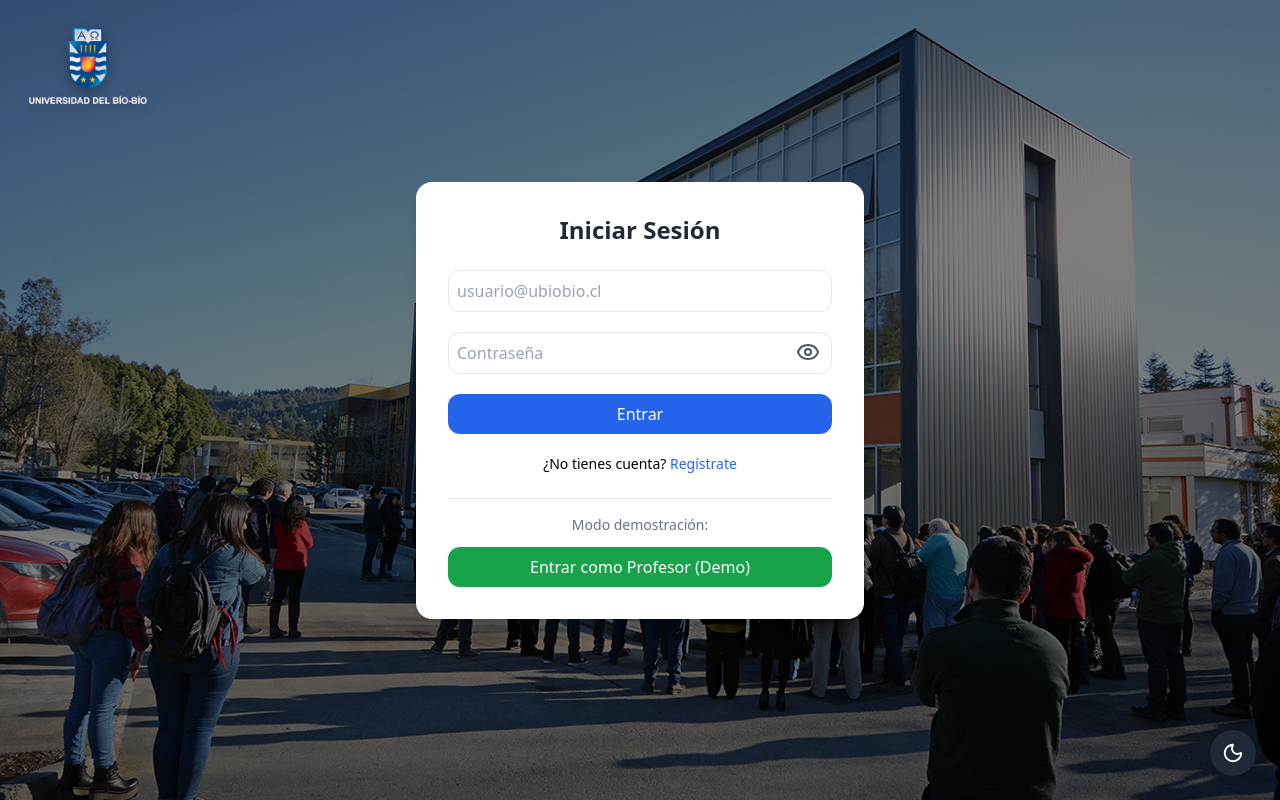
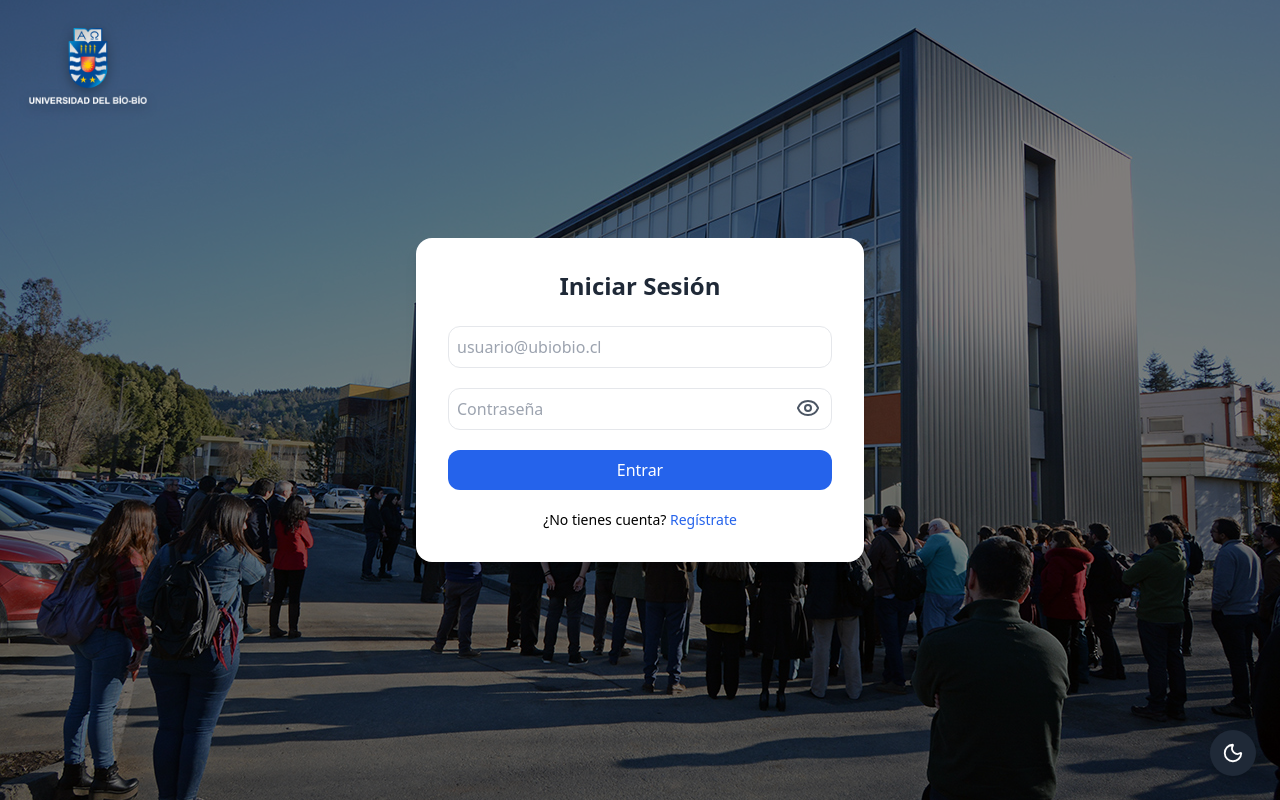
Before and after one commit to All-Sx/Proyecto-final-ingenieria-de-software, a React app in the folder frontend/: page / in a window 1280 px wide. Built offline with nearby package versions, Linux system fonts and the light colour scheme; the HTML template or start-up script is replaced by a standard one.

Commit message:
correcion front eliminando elementos innecesarios

```diff
--- a/frontend/src/components/CardInscripcion.jsx
+++ b/frontend/src/components/CardInscripcion.jsx
@@ -3,7 +3,7 @@ import { motion } from "framer-motion";
 import { isAlumno } from "../helpers/roles";
 import { XCircle } from "lucide-react";
 
-export default function CardInscripcion({ electivo, estado, darkMode, onClick, rolUsuario, onEliminar }) {
+export default function CardInscripcion({ electivo, estado, darkMode, onClick, rolUsuario, onEliminar, periodoActivo = true }) {
 
     return (
         <motion.div
@@ -59,10 +59,11 @@ export default function CardInscripcion({ electivo, estado, darkMode, onClick, r
 
                 <button
                     onClick={onClick}
-                    className="flex-1 bg-blue-600 dark:bg-blue-700 text-white dark:text-white py-3 rounded-xl font-medium"
+                    className={`${periodoActivo ? "flex-1" : "w-full"} bg-blue-600 dark:bg-blue-700 text-white dark:text-white py-3 rounded-xl font-medium`}
                 >
                     Ver detalles
                 </button>
+                {periodoActivo && (
                     <button
                         onClick={onEliminar}
                         className="flex-1 bg-red-600 hover:bg-red-700 text-white py-3 rounded-xl font-medium transition flex items-center justify-center gap-2"
@@ -70,6 +71,7 @@ export default function CardInscripcion({ electivo, estado, darkMode, onClick, r
                         <XCircle size={20} />
                         Eliminar inscripcion
                     </button>
+                )}
             </div>
         </motion.div>
     );
--- a/frontend/src/pages/AuthForm.jsx
+++ b/frontend/src/pages/AuthForm.jsx
@@ -282,22 +282,6 @@ export default function AuthForm() {
             </button>
           </p>
         </form>
-
-        {/* Botones temporales para acceso sin registro */}
-        <div className="mt-6 border-t dark:border-gray-600 pt-4 text-center">
-          <p className="text-sm text-gray-500 dark:text-gray-400 mb-3">Modo demostración:</p>
-
-          <div className="flex flex-col gap-3">
-            {/* Botón para login demo como PROFESOR */}
-            <button
-              type="button"
-              onClick={() => handleDemoLogin("profesor")}
-              className="w-full bg-green-600 hover:bg-green-700 dark:bg-green-500 dark:hover:bg-green-600 text-white py-2 rounded-xl font-medium transition-colors"
-            >
-              Entrar como Profesor (Demo)
-            </button>
-          </div>
-        </div>
       </motion.div>
 
       <ModoOscuro />
--- a/frontend/src/pages/MisIncripciones.jsx
+++ b/frontend/src/pages/MisIncripciones.jsx
@@ -104,6 +104,7 @@ export default function MisSolicitudes({ user, darkMode }) {
                             estado={solicitud.estado}
                             onClick={() => setElectroSeleccionado(solicitud)} // Al hacer click abrimos el modal detalle
                             onEliminar={() => handleEliminacion(solicitud.id)}
+                            periodoActivo={periodo && periodo.estado === "INSCRIPCION"}
                         />
                     ))}
                 </div>
@@ -164,10 +165,11 @@ export default function MisSolicitudes({ user, darkMode }) {
 
                             <button
                                 onClick={() => setElectroSeleccionado(null)}
-                                className="flex-1 bg-gray-300 dark:bg-gray-700 text-black dark:text-white py-3 rounded-xl font-medium"
+                                className={`${periodo && periodo.estado === "INSCRIPCION" ? "flex-1" : "w-full"} bg-gray-300 dark:bg-gray-700 text-black dark:text-white py-3 rounded-xl font-medium`}
                             >
                                 Cerrar
                             </button>
+                            {periodo && periodo.estado === "INSCRIPCION" && (
                                 <button
                                     onClick={() => handleEliminacion(electroSeleccionado.id)}
                                     className="flex-1 bg-red-600 hover:bg-red-700 text-white py-3 rounded-xl font-medium transition flex items-center justify-center gap-2"
@@ -175,6 +177,7 @@ export default function MisSolicitudes({ user, darkMode }) {
                                     <XCircle size={20} />
                                     Eliminar inscripcion
                                 </button>
+                            )}
                         </div>
                     </motion.div>
                 </div>
```
Lines whose indentation alone changed are shown as unchanged.
